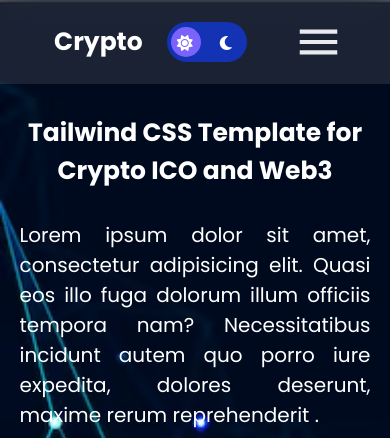
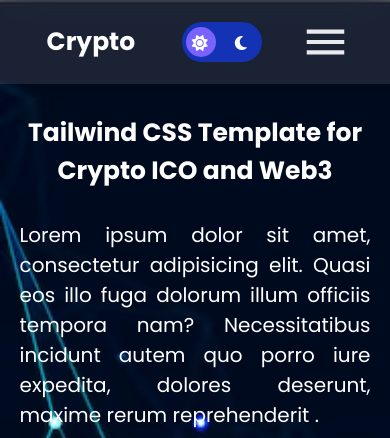
Before and after one commit to Ashok272004/Crypto.Ashok, a plain HTML site: page index.html in a window 390 px wide. Shown: the top 438 px of the page. Drawn offline with Linux system fonts and the light colour scheme.

Commit message:
Update style.css

```diff
--- a/style.css
+++ b/style.css
@@ -210,4 +210,7 @@ header svg{
         width: 240px;
         font-size: 15px;
     }
+    .switch{
+        margin-left:30px;
+    }
 }
```
